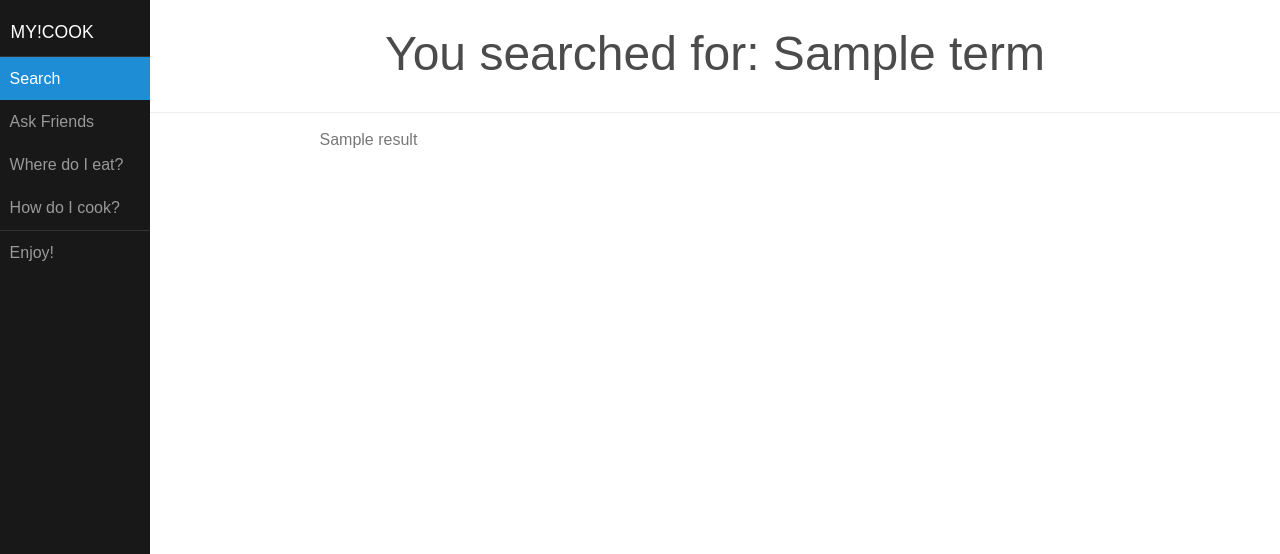
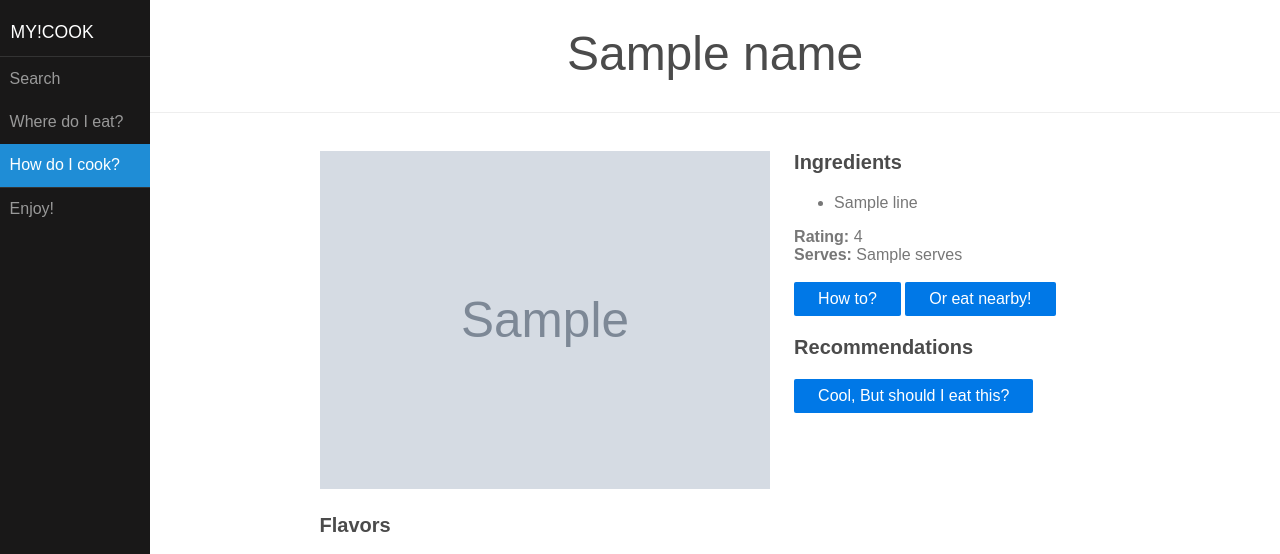
Before and after one commit to azzaxp/myCook, a Django app: template mYcook/templates/cook.html in a window 1280 px wide. Shown: the top 554 px of the page. Run offline with Django 3.2, Linux system fonts and the light colour scheme; the template is opened without the code that fills it: most values are stand-ins (such as "Sample title", 1, 10 or a date in 2020); grey boxes marked "Sample" are stand-in pictures; parts of the project's set-up code (start-up, migrations or seed data) failed here and were passed over; some libraries are stand-ins or nearby versions.

Commit message:
New charts added. How to cook view is added
Looks clean.

```diff
--- a/mYcook/templates/cook.html
+++ b/mYcook/templates/cook.html
@@ -12,6 +12,29 @@
 <script>
     try { Typekit.load(); } catch (e) {}
 </script>
+<script type='text/javascript' src='https://www.google.com/jsapi'></script>
+    <script type='text/javascript'>
+      google.load('visualization', '1', {packages:['gauge']});
+      google.setOnLoadCallback(drawChart);
+      function drawChart() {
+        var data = google.visualization.arrayToDataTable([
+          ['Label', 'Value'],
+          ['Sweet', parseInt(parseFloat({{ flavors.Sweet }}) * 100)],
+          ['Sour', parseInt(parseFloat({{ flavors.Sour }}) * 100)],
+          ['Salty', parseInt(parseFloat({{ flavors.Salty }}) * 100)]
+        ]);
+
+        var options = {
+          width: 400, height: 120,
+          redFrom: 70, redTo: 100,
+          yellowFrom:50, yellowTo: 70,
+          minorTicks: 5
+        };
+
+        var chart = new google.visualization.Gauge(document.getElementById('chart_div'));
+        chart.draw(data, options);
+      }
+    </script>
 </head>
 <body>
 
@@ -27,19 +50,15 @@
 
         <ul>
 
-            <li class="pure-menu-selected">
+            <li class=" ">
                 <a href="/">Search</a>
-            </li>
-
-            <li class=" ">
-                <a href="/ask">Ask Friends</a>
             </li>
 
             <li class=" ">
                 <a href="/where">Where do I eat?</a>
             </li>
 
-            <li class=" ">
+            <li class="pure-menu-selected">
                 <a href="/how">How do I cook?</a>
             </li>
 
@@ -52,13 +71,37 @@
 </div>
 
 <div class="pure-u" id="main">
-
 <div class="header pure-u-1">
-    <h1 class="pure-u-1">You searched for: {{ term }}</h1>
+    <h1 class="pure-u-1">{{ name }}</h1>
 </div>
 <br>
 	<div class="content pure-u-1">
-		{{ result }}
+		<div class="pure-g-r">
+			<div class="pure-u-3-5">
+				<h3>
+				<img src={{ image }} width = 450 alt="{{ name }}">
+				</h3>
+			<h3>Flavors</h3>
+				<div id='chart_div'></div>
+			</div>
+			<div class="pure-u-2-5">
+				<h3>Ingredients</h3>
+				<ul>
+					{% for line in ingredients %}
+					<li>{{ line }}</li>
+					{% endfor %}
+				</ul>
+				<strong>Rating:</strong> {{ rating }}<br>
+				<strong>Serves:</strong> {{ serves }}<br><br>
+				<a class="pure-button pure-button-primary" href={{ source.sourceRecipeUrl }}>How to?</a>
+				<a class="pure-button pure-button-primary" href="/where/">Or eat nearby!</a>
+				<h3>Recommendations</h3>
+				<a class="pure-button pure-button-primary" href="/enjoy/">Cool, But should I eat this?</a>
+			</div>
+			<div class="pure-u-1-5">
+
+			</div>
+		</div>
 	</div>
 
 </body>
--- a/mYcook/templates/home.html
+++ b/mYcook/templates/home.html
@@ -51,12 +51,8 @@
 
         <ul>
 
-            <li class=" ">
+            <li class="pure-menu-selected">
                 <a href="/">Search</a>
-            </li>
-
-            <li class=" ">
-                <a href="/ask">Ask Friends</a>
             </li>
 
             <li class=" ">
--- a/mYcook/templates/search.html
+++ b/mYcook/templates/search.html
@@ -61,7 +61,7 @@
 		<div class="pure-g-r">
 			{% for result in search_results|slice:":30" %}
 				<div class="pure-u-1-3 photo-box">
-                <a href="http://www.yummly.com/recipe/{{ result.id }}">
+                <a href="/how/{{ result.id }}">
                     {% for image in result.smallImageUrls|slice:":1" %}
                     <img src="{{ image }}" width = 276 height = 155
                          alt="{{ result.recipeName }}">
--- a/mYcook/templates/where.html
+++ b/mYcook/templates/where.html
@@ -106,10 +106,6 @@
                 <a href="/">Search</a>
             </li>
 
-            <li class=" ">
-                <a href="/ask">Ask Friends</a>
-            </li>
-
             <li class="pure-menu-selected">
                 <a href="/where">Where do I eat?</a>
             </li>
--- a/mYcook/views.py
+++ b/mYcook/views.py
@@ -45,6 +45,7 @@
         }, context_instance=RequestContext(request))
 
 def how(request, offset):
+    import json
     import mechanize
     if offset == '':
         return HttpResponseRedirect('/')
@@ -52,6 +53,8 @@
     url = 'http://api.yummly.com/v1/api/recipe/%s?_app_id=%s&_app_key=%s' % (offset, APP_ID, APP_KEY)
     res = mechanize.urlopen(url)
     page = ''.join(str(line) for line in res)
+    results = json.loads(page)
     return render_to_response("cook.html",{
-        'result': page,
+        'flavors': results['flavors'], 'ingredients': results['ingredientLines'], 'name': results['name'], 'rating': results['rating'], 'serves': results['numberOfServings'],
+            'source': results['source'], 'type': results['attributes'], 'estimated': results['totalTimeInSeconds'], 'image': results['images'][0]['hostedLargeUrl'],
         }, context_instance=RequestContext(request))
```
Also changed, not shown: mYcook/static/css/marketing.css (added, +87 -0 lines).
